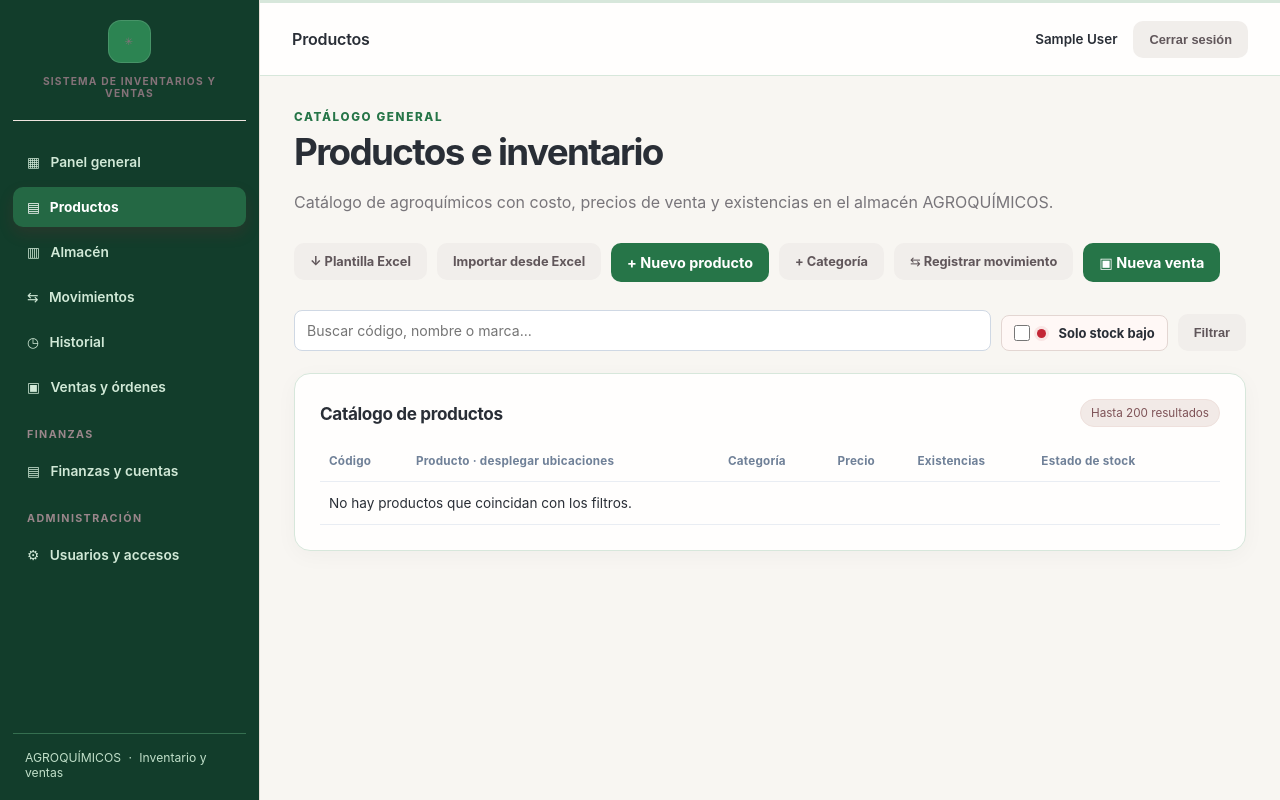
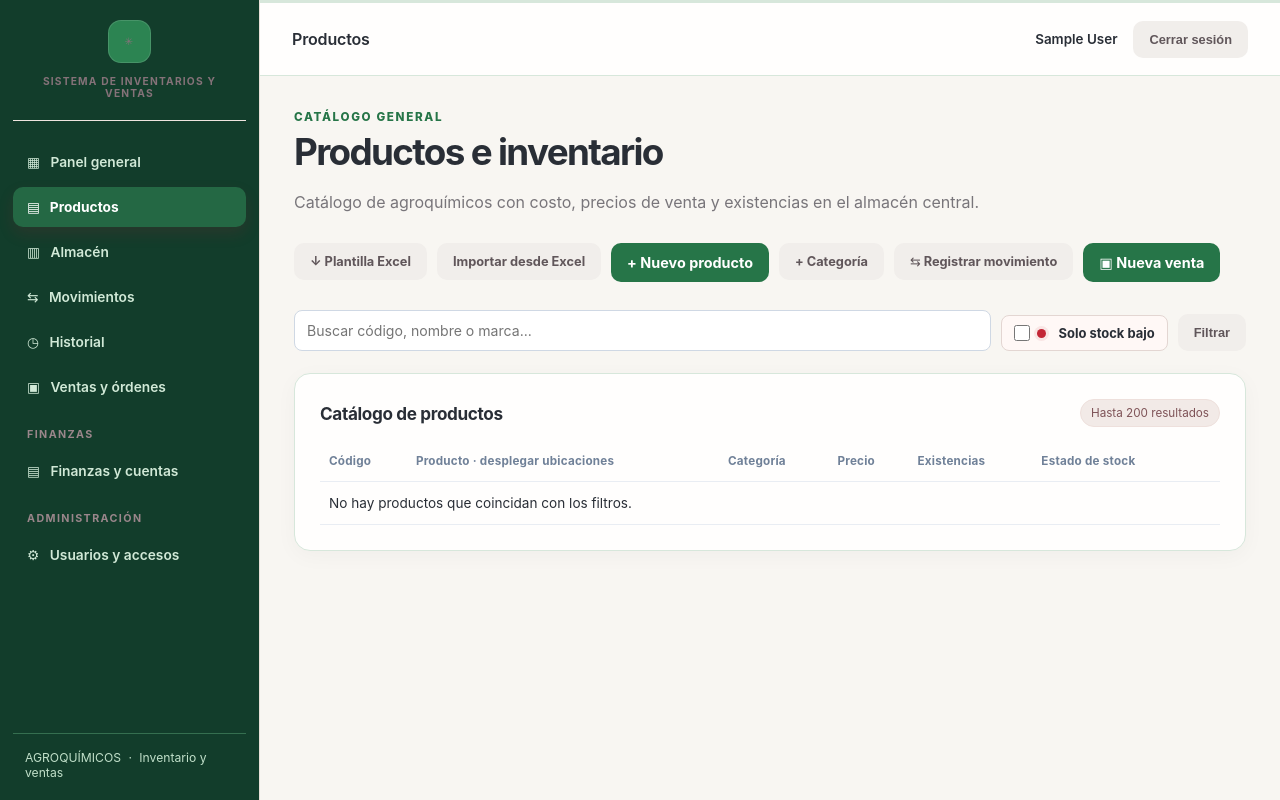
Before and after one commit to sniff32/inventario_agroquimicos, a Django app: page /?seccion=productos in a window 1280 px wide. Run offline with Django 5.2, Linux system fonts and the light colour scheme; the visitor is signed in with stand-in values (Sample User, id 1); data that the repository does not hold is empty.

Commit message:
Asegurar demo de 50 productos y etiquetas de almacén central

```diff
--- a/templates/inventory/content.html
+++ b/templates/inventory/content.html
@@ -21,15 +21,15 @@
   <p class="muted">Indicadores actualizados desde la base de datos central de la tienda.</p>
   <section class="cards overview-cards">
     <article class="metric"><span>Productos registrados</span><strong>{{ count_products }}</strong><small>Códigos activos</small></article>
-    <article class="metric"><span>Unidades en inventario</span><strong>{{ count_units }}</strong><small>En el almacén AGROQUÍMICOS</small></article>
-    <article class="metric"><span>Almacén</span><strong>{{ count_branches }}</strong><small>Tiendas y almacenes</small></article>
+    <article class="metric"><span>Unidades en inventario</span><strong>{{ count_units }}</strong><small>En el almacén central</small></article>
+    <article class="metric"><span>Almacén</span><strong>{{ count_branches }}</strong><small>Único almacén central</small></article>
     <article class="metric"><span>Movimientos</span><strong>{{ count_movements }}</strong><small>Historial completo</small></article>
     {% if can_move %}<article class="metric"><span>Órdenes de venta</span><strong>{{ count_sales }}</strong><small>${{ sales_amount|floatformat:2 }} MXN vendidos</small><a class="text-link" href="{% url 'home' %}?seccion=ventas">Ver ventas →</a></article>{% endif %}
     <article class="metric alert-metric"><span><span class="alert-dot" aria-hidden="true"></span> Alertas de reposición</span><strong>{{ count_low }}</strong><small>Productos bajo mínimo · {{ count_low_products }} afectados</small></article>
   </section>
   <section class="panel-block stock-alert-overview" aria-label="Alertas de reposición por sucursal">
     <div class="panel-title"><h2><span class="alert-dot" aria-hidden="true"></span> Reposición por sucursal</h2><span class="pill">{{ count_low }} alertas de stock</span></div>
-    <p class="muted small">Se evalúan las existencias del almacén AGROQUÍMICOS según los mínimos de cada producto.</p>
+    <p class="muted small">Se evalúan las existencias del almacén central según los mínimos de cada producto.</p>
     <div class="branch-alert-grid">
       {% for branch in branch_rows %}
         <a class="branch-alert-card {% if branch.low_count %}has-low-stock{% endif %}" href="{% url 'home' %}?seccion=productos&amp;sucursal={{ branch.pk }}&amp;solo_bajo=1">
@@ -66,7 +66,7 @@
       {% for branch in branch_rows %}
         <div class="branch-line"><span>{{ branch.name }} {% if branch.is_demo %}<em>DEMO</em>{% endif %}</span><strong>{{ branch.units }} uds.</strong></div>
       {% empty %}
-        <p class="muted">Todavía no hay sucursales registradas.</p>
+        <p class="muted">El almacén central aún no está inicializado.</p>
       {% endfor %}
     </section>
     <section class="panel-block">
@@ -84,7 +84,7 @@
   </div>
   {% if can_manage_catalog and demo_available %}
     <section class="demo-banner">
-      <div><strong>Simulación para tienda de agroquímicos</strong><p>Carga 50 productos agrícolas ficticios en el almacén AGROQUÍMICOS. Conserva folios e historial anteriores.</p></div>
+      <div><strong>Simulación para tienda de agroquímicos</strong><p>Carga 50 productos agrícolas ficticios en el almacén central. Conserva folios e historial anteriores.</p></div>
       <form method="post" action="{% url 'inventory_action' %}" onsubmit="return confirm('Se cargarán 50 productos agrícolas de demostración; el historial se conserva. ¿Continuar?')">
         {% csrf_token %}<input type="hidden" name="action" value="demo"><input type="hidden" name="return_to" value="panel">
         <button class="btn primary" type="submit">Preparar 50 productos de agroquímicos</button>
@@ -95,7 +95,7 @@
 {% elif active_section == 'productos' %}
   <div class="eyebrow">CATÁLOGO GENERAL</div>
   <h1>Productos e inventario</h1>
-  <p class="muted">Catálogo de agroquímicos con costo, precios de venta y existencias en el almacén AGROQUÍMICOS.</p>
+  <p class="muted">Catálogo de agroquímicos con costo, precios de venta y existencias en el almacén central.</p>
   <div class="action-strip">
     {% if can_manage_catalog %}
       <a class="btn subtle" href="{% url 'inventory_template' %}">↓ Plantilla Excel</a>
@@ -201,7 +201,7 @@
                 <div class="product-detail-panel">
                   <div class="detail-heading">
                     <strong>Existencias y ubicación de {{ item.product.name }}</strong>
-                    <small>{% if selected_branch %}Detalle de la sucursal seleccionada{% else %}Todas las sucursales · la alerta se calcula individualmente{% endif %}</small>
+                    <small>{% if selected_branch %}Detalle del almacén central{% else %}Existencias del almacén central{% endif %}</small>
                   </div>
                   <div class="product-store-grid">
                     {% for store in item.stores %}
@@ -250,7 +250,7 @@
 {% elif active_section == 'sucursales' %}
   <div class="eyebrow">OPERACIÓN CENTRALIZADA</div>
   <h1>Almacén principal</h1>
-  <p class="muted">La distribuidora opera desde un solo almacén. Organiza pasillos, estantes y zonas sin crear sucursales adicionales.</p>
+  <p class="muted">La tienda opera desde un solo almacén central. Organiza pasillos, estantes y zonas sin crear sucursales adicionales.</p>
   {% if can_manage_catalog %}
     <div class="action-strip">
       <details class="dropdown-panel"><summary class="btn subtle">+ Nueva ubicación</summary>
@@ -341,12 +341,12 @@
 {% elif active_section == 'historial' %}
   <div class="eyebrow">TRAZABILIDAD Y AUDITORÍA</div>
   <h1>Historial de movimientos</h1>
-  <p class="muted">Consulta quién movió cada artículo del almacén AGROQUÍMICOS, fecha, cantidad anterior y existencia final. Los datos de la simulación antigua se conservan archivados.</p>
+  <p class="muted">Consulta quién movió cada artículo del almacén central, fecha, cantidad anterior y existencia final. Los datos de la simulación antigua se conservan archivados.</p>
   <form method="get" class="filter-bar history-filters">
     <input type="hidden" name="seccion" value="historial">
     {% if user.is_superuser %}<label class="low-filter"><input type="checkbox" name="archivados" value="1" {% if history_archived %}checked{% endif %}> Incluir DEMO históricos archivados</label>{% endif %}
     <input type="search" name="q" value="{{ history_query }}" placeholder="Producto o código">
-    <select name="sucursal"><option value="">Todas las sucursales</option>{% for branch in branches %}<option value="{{ branch.pk }}" {% if selected_branch.pk == branch.pk %}selected{% endif %}>{{ branch.name }}</option>{% endfor %}</select>
+    <select name="sucursal"><option value="">Almacén central</option>{% for branch in branches %}<option value="{{ branch.pk }}" {% if selected_branch.pk == branch.pk %}selected{% endif %}>{{ branch.name }}</option>{% endfor %}</select>
     <select name="usuario"><option value="">Todos los usuarios</option>{% for u in history_users %}<option value="{{ u.pk }}" {% if history_user == u.pk|stringformat:'s' %}selected{% endif %}>{{ u.username }}</option>{% endfor %}</select>
     <select name="tipo"><option value="">Todos los movimientos</option>{% for val, label in history_types %}<option value="{{ val }}" {% if history_kind == val %}selected{% endif %}>{{ label }}</option>{% endfor %}</select>
     <label class="date-label">Desde<input type="date" name="desde" value="{{ history_start }}"></label>
```
